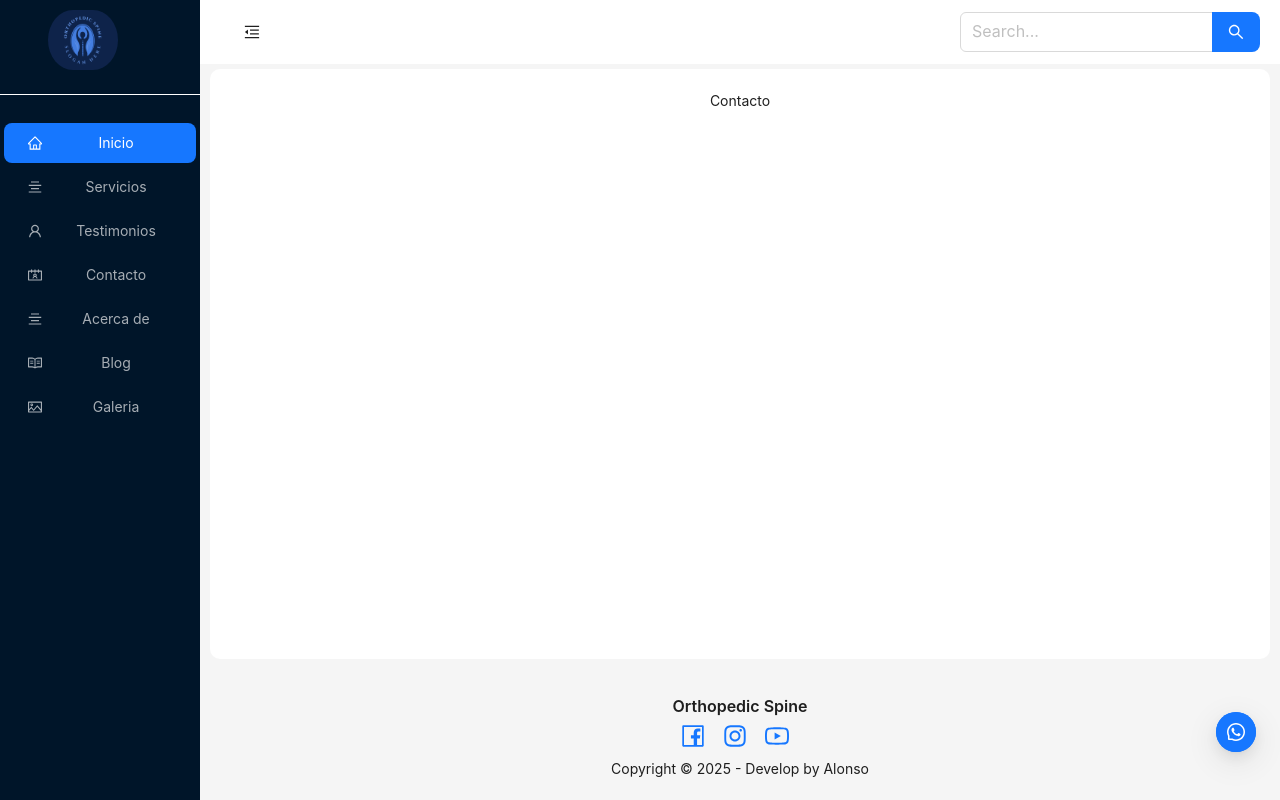
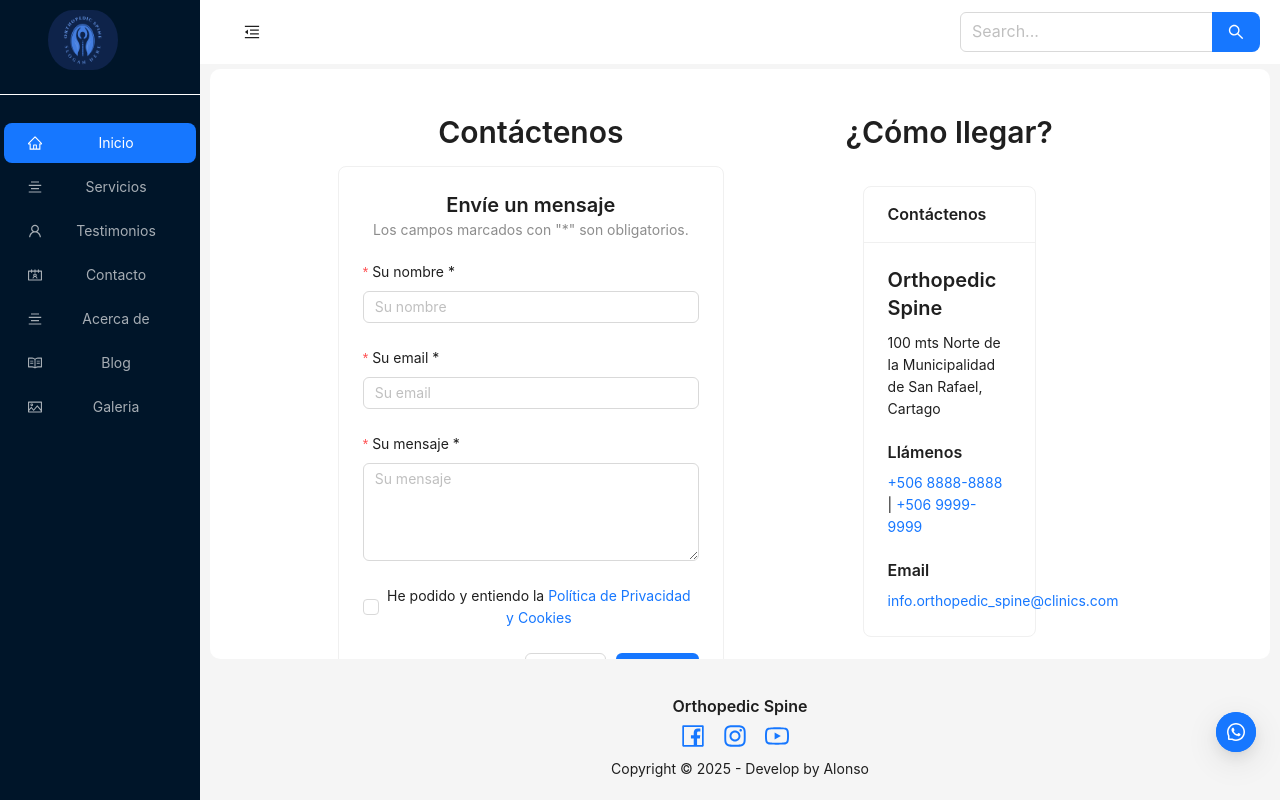
Before and after one commit to Alonsovn/orthopedic-spine-ui, a React (Vite) app: page /contact in a window 1280 px wide. Built offline with nearby package versions, Linux system fonts and the light colour scheme.

Commit message:
Working on Contact page

```diff
--- /dev/null
+++ b/src/Components/ClinicLocation/index.tsx
@@ -0,0 +1,62 @@
+import { Card, Col, Row, Typography } from "antd";
+import { Content } from "antd/es/layout/layout";
+import { MapContainer, Marker, Popup, TileLayer } from "react-leaflet";
+
+const { Title, Text } = Typography;
+
+interface ClinicLocationProps {
+  position: readonly [number, number];
+}
+
+export const ClinicLocation: React.FC<ClinicLocationProps> = ({ position }) => {
+  return (
+    <Content style={{ padding: "20px", textAlign: "center" }}>
+      {/* <Row justify={"center"} gutter={[16, 16]}>
+        <Col xs={24} sm={20} md={16} lg={12}>
+          <Card title="Nuestra Ubicación" style={{ width: "100%" }}>
+            <MapContainer
+              center={position}
+              zoom={17}
+              scrollWheelZoom={false}
+              style={{ height: "250px", width: "100%", borderRadius: "10px" }}
+            >
+              <TileLayer
+                url="https://{s}.tile.openstreetmap.org/{z}/{x}/{y}.png"
+                attribution='&copy; <a href="https://www.openstreetmap.org/copyright">OpenStreetMap</a> contributors'
+              />
+              <Marker position={position}>
+                <Popup>Clínica Ortopédica - Ubicación Exacta</Popup>
+              </Marker>
+            </MapContainer>
+          </Card>
+        </Col>
+      </Row> */}
+
+      <Row justify="center">
+        <Col xs={24} sm={20} md={16} lg={12}>
+          <Card
+            title="Contáctenos"
+            style={{ width: "100%", textAlign: "left" }}
+          >
+            <Title level={4}>Orthopedic Spine </Title>
+            <Text>
+              100 mts Norte de la Municipalidad de San Rafael, Cartago
+            </Text>
+
+            <div id="clinicInfo" style={{ marginTop: "20px" }}>
+              <Title level={5}>Llámenos</Title>
+              <a href="tel:+50688888888">+506 8888-8888 </a> |{" "}
+              <a href="tel:+5069999999">+506 9999-9999 </a>
+            </div>
+            <div style={{ marginTop: "20px" }}>
+              <Title level={5}>Email</Title>
+              <a href="mailto:info.orthopedic_spine@clinics.com">
+                info.orthopedic_spine@clinics.com
+              </a>
+            </div>
+          </Card>
+        </Col>
+      </Row>
+    </Content>
+  );
+};
--- /dev/null
+++ b/src/Components/ContactForm/index.tsx
@@ -0,0 +1,117 @@
+import { Button, Card, Checkbox, Form, Input, Typography } from "antd";
+import { Content } from "antd/es/layout/layout";
+
+const { Title, Text, Link } = Typography;
+
+interface ContactFormProps {
+  onFinish: (values: {
+    name: string;
+    email: string;
+    message: string;
+    confirm: boolean;
+  }) => void;
+}
+
+export const ContactForm: React.FC<ContactFormProps> = ({ onFinish }) => {
+  const [form] = Form.useForm();
+
+  const handleReset = () => {
+    form.resetFields();
+  };
+
+  return (
+    <Content id="contactForm">
+      <Card style={{ maxWidth: 500, width: "100%" }}>
+        <Title level={4} style={{ marginBottom: 0, marginTop: 0 }}>
+          Envíe un mensaje
+        </Title>
+        <Text type="secondary">
+          Los campos marcados con "*" son obligatorios.
+        </Text>
+
+        <Form
+          form={form}
+          layout="vertical"
+          onFinish={onFinish}
+          style={{ marginTop: "20px" }}
+        >
+          <Form.Item
+            label="Su nombre *"
+            name="name"
+            rules={[
+              {
+                required: true,
+                message: "Por favor ingrese su nombre",
+              },
+            ]}
+          >
+            <Input placeholder="Su nombre" />
+          </Form.Item>
+
+          <Form.Item
+            label="Su email *"
+            name="email"
+            rules={[
+              {
+                required: true,
+                message: "Por favor ingrese su email",
+              },
+              {
+                type: "email",
+                message: "Ingrese un email válido",
+              },
+            ]}
+          >
+            <Input placeholder="Su email" />
+          </Form.Item>
+
+          <Form.Item
+            label="Su mensaje *"
+            name="message"
+            rules={[
+              {
+                required: true,
+                message: "Por favor ingrese su mensaje",
+              },
+            ]}
+          >
+            <Input.TextArea placeholder="Su mensaje" rows={4} />
+          </Form.Item>
+
+          <Form.Item
+            name="confirm"
+            valuePropName="checked"
+            rules={[
+              {
+                validator: (_, value) =>
+                  value
+                    ? Promise.resolve()
+                    : Promise.reject("Debe confirmar para continuar."),
+              },
+            ]}
+          >
+            <Checkbox>
+              He podido y entiendo la{" "}
+              <Link href="/privacy-and-cookies-policy" target="_blank">
+                Política de Privacidad y Cookies
+              </Link>
+            </Checkbox>
+          </Form.Item>
+
+          <Form.Item style={{ textAlign: "right" }}>
+            <Button type="default" onClick={handleReset}>
+              Limpiar
+            </Button>
+            <Button
+              type="primary"
+              htmlType="submit"
+              style={{ marginLeft: "10px" }}
+            >
+              ENVIAR
+            </Button>
+          </Form.Item>
+        </Form>
+      </Card>
+    </Content>
+  );
+};
--- a/src/Pages/Contact/index.tsx
+++ b/src/Pages/Contact/index.tsx
@@ -1,5 +1,36 @@
-const Contact = () => {
-  return <div>Contacto </div>;
+import { Col, Row, Typography } from "antd";
+import { ContactForm } from "../../Components/ContactForm";
+import { ClinicLocation } from "../../Components/ClinicLocation";
+
+const { Title } = Typography;
+
+export const Contact: React.FC = () => {
+  const position: [number, number] = [9.868032691676943, -83.90066555786967];
+
+  const onSubmitContactForm = (values: {
+    name: string;
+    email: string;
+    message: string;
+    confirm: boolean;
+  }) => {
+    console.log("Form values: ", values);
+  };
+
+  return (
+    <Row gutter={[32, 32]} justify="center" style={{ padding: "20px" }}>
+      <Col xs={24} sm={24} md={12} lg={10}>
+        <Title level={2} style={{ textAlign: "center" }}>
+          Contáctenos
+        </Title>
+        <ContactForm onFinish={onSubmitContactForm} />
+      </Col>
+
+      <Col xs={24} sm={24} md={12} lg={10}>
+        <Title level={2} style={{ textAlign: "center" }}>
+          ¿Cómo llegar?
+        </Title>
+        <ClinicLocation position={position} />
+      </Col>
+    </Row>
+  );
 };
-
-export { Contact };
```
